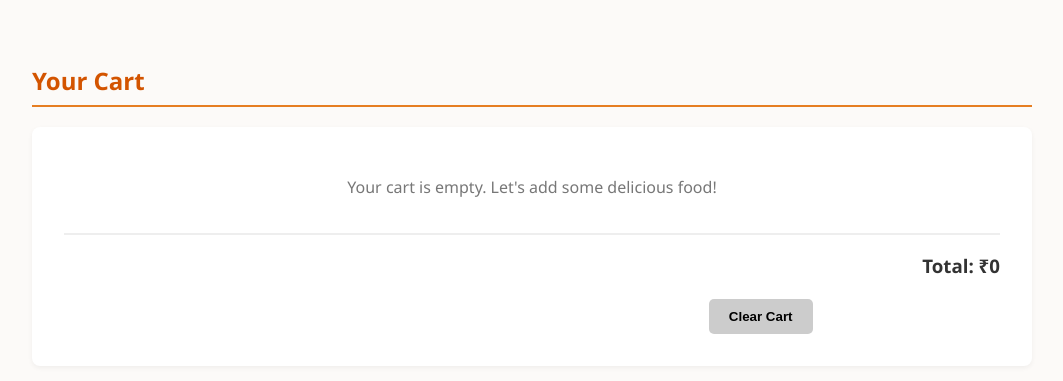
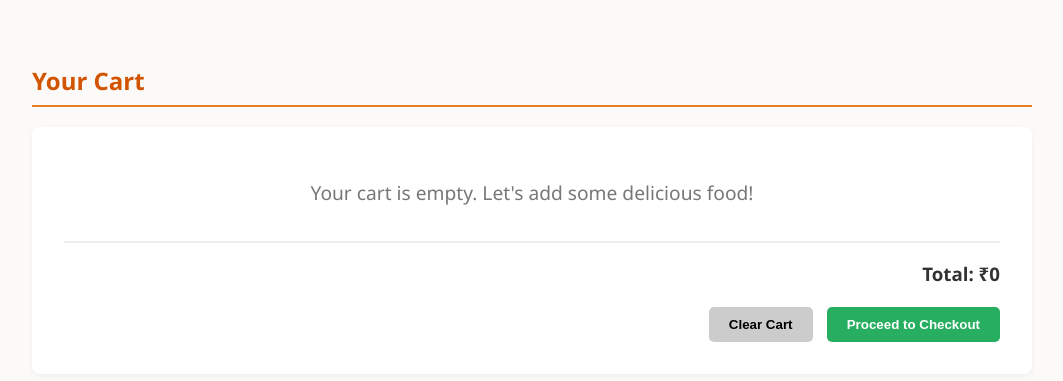
Before and after one commit to shamaljadhav65/food-ordering-website, a Flask app: page /cart in a window 1280 px wide. Shown: the part 207-588 px from the top of the page, without its empty margins (108-1171 px from the left). Run offline with Flask 3, Linux system fonts and the light colour scheme.

Commit message:
Update cart.html

```diff
--- a/templates/cart.html
+++ b/templates/cart.html
@@ -4,15 +4,16 @@
     <h2>Your Cart</h2>
 
     <div class="content-box">
-        <div id="cart-items" style="margin-bottom: 2rem;"></div>
+        <div id="cart-items" style="margin-bottom: 2rem;">
+        </div>
 
         <h3 style="text-align: right; border-top: 2px solid #eee; padding-top: 1rem;">
-            Total: ₹<span id="cart-total" style="color: var(--primary-dark);">0</span>
+            Total: ₹<span id="cart-total">0</span>
         </h3>
 
         <div style="text-align: right; margin-top: 1rem;">
             <button onclick="clearCart()" style="background-color: #ccc; border: none; padding: 10px 20px; margin-right: 10px; border-radius: 5px; cursor: pointer; font-weight: bold;">Clear Cart</button>
-            <button onclick="checkout()" style="background-color: var(--accent); color: white; border: none; padding: 10px 20px; font-weight: bold; border-radius: 5px; cursor: pointer;">Proceed to Checkout</button>
+            <button onclick="checkout()" style="background-color: #27ae60; color: white; border: none; padding: 10px 20px; font-weight: bold; border-radius: 5px; cursor: pointer;">Proceed to Checkout</button>
         </div>
     </div>
 
@@ -20,10 +21,13 @@
         function displayCart() {
             let cartDisplay = document.getElementById('cart-items');
             let totalDisplay = document.getElementById('cart-total');
+
+            // Get the cart from the browser's memory
             let currentCart = JSON.parse(localStorage.getItem('restaurant_cart')) || [];
 
+            // If the cart is empty, show a friendly message
             if (currentCart.length === 0) {
-                cartDisplay.innerHTML = "<p style='text-align: center; color: #777;'>Your cart is empty. Let's add some delicious food!</p>";
+                cartDisplay.innerHTML = "<p style='text-align: center; font-size: 1.2rem; color: #777;'>Your cart is empty. Let's add some delicious food!</p>";
                 totalDisplay.innerText = "0";
                 return;
             }
@@ -31,24 +35,31 @@
             let htmlString = "";
             let totalBill = 0;
 
+            // Loop through each item and create a row for it
             currentCart.forEach(function(item) {
                 htmlString += `<div style="display: flex; justify-content: space-between; padding: 10px 0; border-bottom: 1px solid #eee;">
-                                  <span>${item.name}</span>
-                                  <span style="color: var(--primary-dark); font-weight: bold;">₹${item.price}</span>
+                                  <span style="font-size: 1.1rem;">${item.name}</span>
+                                  <span style="color: #d35400; font-weight: bold; font-size: 1.1rem;">₹${item.price}</span>
                                </div>`;
                 totalBill += item.price;
             });
 
+            // Update the screen with the items and the total price
             cartDisplay.innerHTML = htmlString;
             totalDisplay.innerText = totalBill;
         }
 
         function clearCart() {
+            // Remove the cart data from memory
             localStorage.removeItem('restaurant_cart');
+
+            // Update the global cart array (defined in base.html) to be empty
             if (typeof cart !== 'undefined') {
                 cart = [];
-                updateCartCount();
+                updateCartCount(); // Update the number in the navigation bar
             }
+
+            // Refresh the screen
             displayCart();
         }
 
@@ -57,11 +68,12 @@
             if (currentCart.length === 0) {
                 alert("Your cart is empty! Please add some items first.");
             } else {
-                alert("Thank you for your order! Your food is being prepared.");
+                alert("Thank you for your order! This would normally take you to a payment page.");
                 clearCart();
             }
         }
 
+        // Run this function immediately when the page loads to show the items
         displayCart();
     </script>
 {% endblock %}
```
